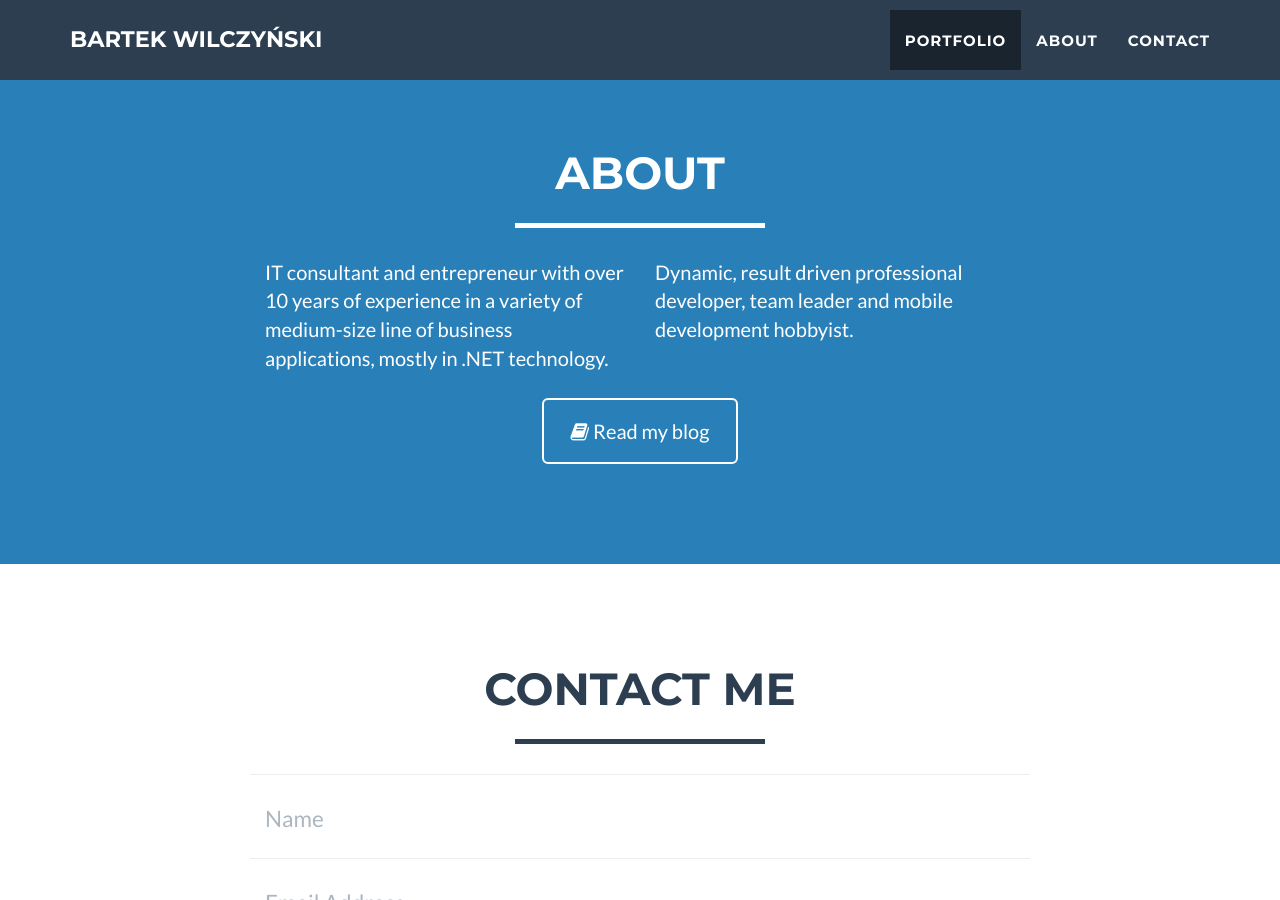
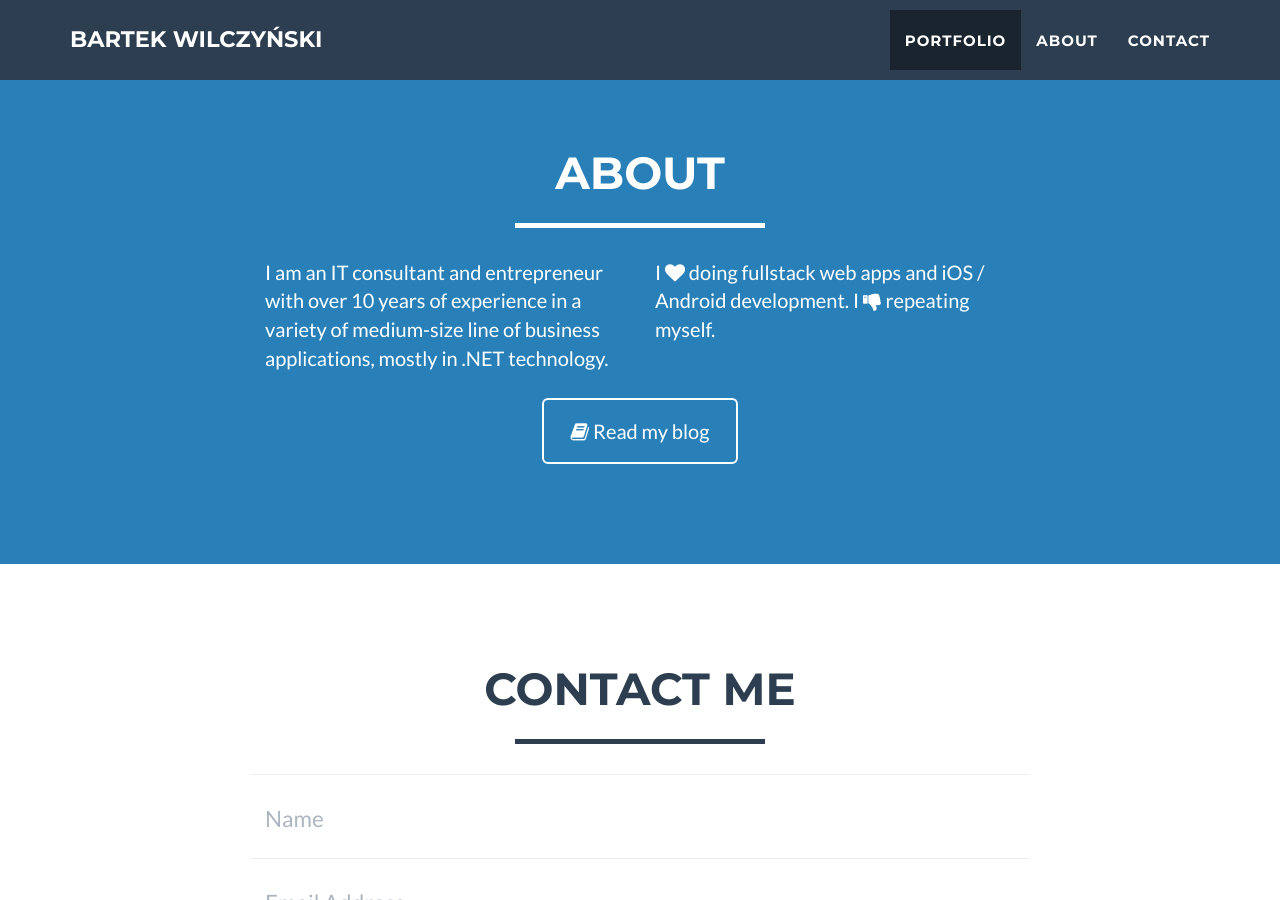
Before and after one commit to xperienced/xperienced.github.io, a Jekyll site: the page built from index.html, in a window 1280 px wide and 900 px high, scrolled down 1448 px. Built offline with Jekyll 4.4.1, drawn with Linux system fonts in a browser that asks for light colours.

Commit message:
Update about section

```diff
--- a/_includes/about.html
+++ b/_includes/about.html
@@ -9,10 +9,10 @@
             </div>
             <div class="row">
                 <div class="col-lg-4 col-lg-offset-2">
-                    <p>IT consultant and entrepreneur with over 10 years of experience in a variety of medium-size line of business applications, mostly in .NET technology.</p>
+                    <p>I am an IT consultant and entrepreneur with over 10 years of experience in a variety of medium-size line of business applications, mostly in .NET technology.</p>
                 </div>
                 <div class="col-lg-4">
-                    <p>Dynamic, result driven professional developer, team leader and mobile development hobbyist.</p>
+                    <p>I <i class="fa fa-heart"></i> doing fullstack web apps and iOS / Android development. I <i class="fa fa-thumbs-down"></i> repeating myself.</p>
                 </div>
                 <div class="col-lg-8 col-lg-offset-2 text-center">
                     <a href="/blog" class="btn btn-lg btn-outline">
```
